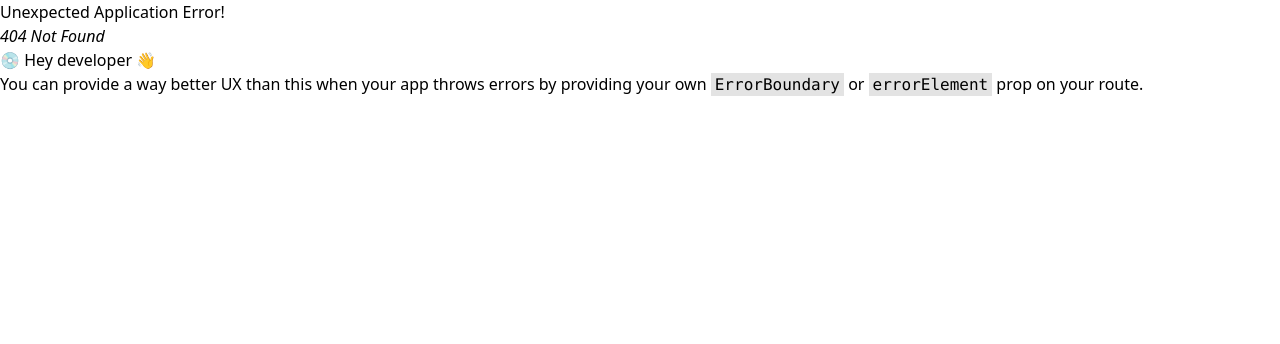
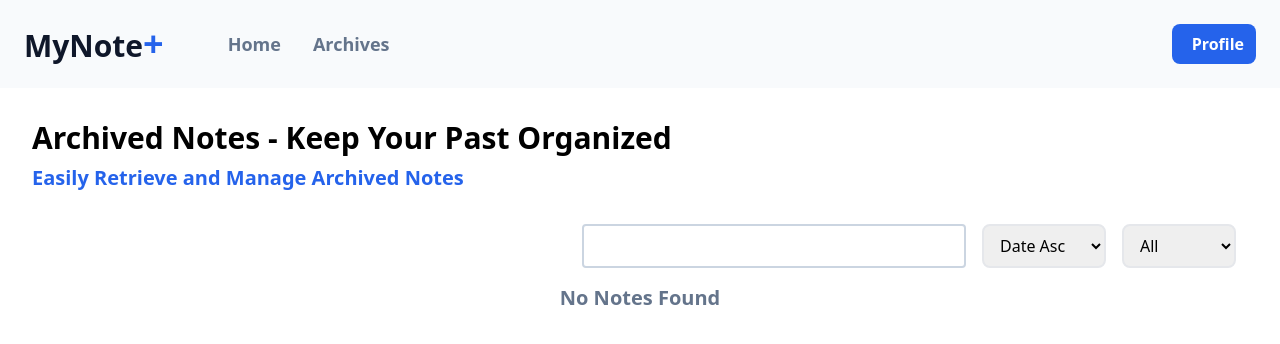
Before and after one commit to mausneg/MyNote, a React app: page /archive in a window 1280 px wide. Before the commit this address had no page. Shown: the top 344 px of the page. Built offline with nearby package versions, Linux system fonts and the light colour scheme; the HTML template or start-up script is replaced by a standard one.

Commit message:
add search, filter, sort

```diff
--- a/src/components/Elements/LinkNavbar/index.jsx
+++ b/src/components/Elements/LinkNavbar/index.jsx
@@ -1,13 +1,13 @@
-import { Link } from "react-router-dom";
+// import { Link } from "react-router-dom";
 
 export default function LinkNavbar(prop) {
   const { text, to = "/" } = prop;
   return (
-    <Link
+    <a
       className="text-slate-500 font-semibold text-lg hover:text-slate-400"
-      to={to}
+      href={to}
     >
       {text}
-    </Link>
+    </a>
   );
 }
--- a/src/components/Elements/SearchBar/index.jsx
+++ b/src/components/Elements/SearchBar/index.jsx
@@ -1,7 +1,13 @@
-export default function SearchBar() {
+export default function SearchBar(prop) {
+  const { onChange } = prop;
+
   return (
-    <div className="border-2 border-slate-300 w-full rounded flex justify-between items-center px-2 py-1 bg-transparent">
-      <input type="text" className="w-full focus:outline-none bg-transparent" />
+    <div className="border-2 border-slate-300 w-96 rounded flex justify-between items-center px-2 py-1 bg-transparent">
+      <input
+        type="text"
+        className="w-full focus:outline-none bg-transparent"
+        onChange={onChange}
+      />
       <i className="fa-solid fa-magnifying-glass text-slate-400"></i>
     </div>
   );
--- /dev/null
+++ b/src/components/Elements/Select/index.jsx
@@ -0,0 +1,16 @@
+export default function Select(prop) {
+  const { values, onChange } = prop;
+
+  return (
+    <select
+      className="border-2 border-gray-200 rounded-lg px-3 py-2 focus:outline-slate-200"
+      onChange={onChange}
+    >
+      {values.map((value) => (
+        <option key={value} value={value}>
+          {value}
+        </option>
+      ))}
+    </select>
+  );
+}
--- a/src/components/Fragments/CardList.jsx
+++ b/src/components/Fragments/CardList.jsx
@@ -1,15 +1,24 @@
 import Card from "./Card";
 import React from "react";
+import SortFilter from "./SortFilter";
 
 export default function CardList(prop) {
-  const [notes, setNotes] = React.useState(prop.notes);
+  const { archive } = prop;
+  const [notes, setNotes] = React.useState(
+    JSON.parse(localStorage.getItem("notes")).filter(
+      (item) => item.archived === archive
+    )
+  );
+
   function handleDelete(id) {
+    const notes = JSON.parse(localStorage.getItem("notes"));
     const updatedNotes = notes.filter((item) => item.id !== id);
     localStorage.setItem("notes", JSON.stringify(updatedNotes));
-    setNotes(updatedNotes);
+    setNotes(updatedNotes.filter((item) => item.archived === archive));
   }
   function handleArchive(id) {
     let status;
+    const data = JSON.parse(localStorage.getItem("notes"));
     const updatedNotes = notes.map((item) => {
       if (item.id === id) {
         status = item.archived;
@@ -17,16 +26,73 @@ export default function CardList(prop) {
       }
       return item;
     });
+    const updateData = data.map((item) => {
+      if (item.id === id) {
+        item.archived = !item.archived;
+      }
+      return item;
+    });
     const updatedNotesUnarchived = updatedNotes.filter(
       (item) => item.archived === status
     );
-    localStorage.setItem("notes", JSON.stringify(updatedNotes));
+    localStorage.setItem("notes", JSON.stringify(updateData));
     setNotes(updatedNotesUnarchived);
+  }
+
+  function handleSortFilter({ search, sort, filter }) {
+    const notes = JSON.parse(localStorage.getItem("notes")).filter(
+      (item) => item.archived === archive
+    );
+    let updateNotes;
+
+    if (search) {
+      updateNotes = notes.filter((item) =>
+        item.title.toLowerCase().includes(search.toLowerCase())
+      );
+    } else updateNotes = notes;
+
+    updateNotes = updateNotes.filter((item) => {
+      if (filter === "All") return item;
+      else return item.category === filter;
+    });
+
+    if (sort === "Date Asc") {
+      updateNotes.sort((a, b) => {
+        const dateA = new Date(a.date);
+        const dateB = new Date(b.date);
+        return dateA - dateB;
+      });
+    } else if (sort === "Date Desc") {
+      updateNotes.sort((a, b) => {
+        const dateA = new Date(a.date);
+        const dateB = new Date(b.date);
+        return dateB - dateA;
+      });
+    } else if (sort === "Title Asc") {
+      updateNotes.sort((a, b) => {
+        const titleA = a.title.toLowerCase();
+        const titleB = b.title.toLowerCase();
+        return titleA.localeCompare(titleB);
+      });
+    } else if (sort === "Title Desc") {
+      updateNotes.sort((a, b) => {
+        const titleA = a.title.toLowerCase();
+        const titleB = b.title.toLowerCase();
+        return titleB.localeCompare(titleA);
+      });
+    }
+    setNotes(updateNotes);
   }
 
   return (
     <div className="flex flex-wrap">
-      {notes.map((item) => (
+      <SortFilter sortFilter={handleSortFilter} />
+      {notes.length === 0 ? (
+        <div className="text-xl font-bold text-slate-500 text-center w-full">
+          No Notes Found
+        </div>
+      ) : (
+        notes.map((item) => (
           <Card
             key={item.id}
             id={item.id}
@@ -39,7 +105,8 @@ export default function CardList(prop) {
             onDelete={handleDelete}
             onArchive={handleArchive}
           />
-      ))}
+        ))
+      )}
     </div>
   );
 }
--- a/src/components/Fragments/Navbar.jsx
+++ b/src/components/Fragments/Navbar.jsx
@@ -1,4 +1,3 @@
-import SearchBar from "../Elements/SearchBar";
 import Button from "../Elements/Button";
 import LinkNavbar from "../Elements/LinkNavbar";
 
@@ -14,11 +13,10 @@ export default function Navbar() {
         </div>
         <div className="flex gap-8">
           <LinkNavbar text="Home" to="/" />
-          <LinkNavbar text="Archives" to="/" />
+          <LinkNavbar text="Archives" to="/archive" />
         </div>
       </div>
-      <div className="flex w-1/3 justify-center gap-8">
-        <SearchBar />
+      <div className="flex w-1/3 justify-end gap-8">
         <Button text="Profile">
           <i className="fa-solid fa-user"></i>
         </Button>
--- /dev/null
+++ b/src/components/Fragments/SortFilter.jsx
@@ -0,0 +1,34 @@
+import Select from "../Elements/Select";
+import SearchBar from "../Elements/SearchBar";
+import React from "react";
+
+export default function SortFilter(prop) {
+  const sortValues = ["Date Asc", "Date Desc", "Title Asc", "Title Desc"];
+  const filterValues = ["All", "Personal", "Work", "Ideas", "Finance"];
+  const { sortFilter } = prop;
+  const [search, setSearch] = React.useState("");
+  const [sort, setSort] = React.useState(sortValues[0]);
+  const [filter, setFilter] = React.useState(filterValues[0]);
+
+  function handleSearch(e) {
+    setSearch(e.target.value);
+    console.log(search);
+  }
+  function handleSort(e) {
+    setSort(e.target.value);
+  }
+  function handleFilter(e) {
+    setFilter(e.target.value);
+  }
+  React.useEffect(() => {
+    sortFilter({ search, sort, filter });
+  }, [search, sort, filter]);
+
+  return (
+    <div className="w-full flex justify-end mb-4 px-3 gap-4">
+      <SearchBar onChange={handleSearch} />
+      <Select values={sortValues} onChange={handleSort} />
+      <Select values={filterValues} onChange={handleFilter} />
+    </div>
+  );
+}
--- /dev/null
+++ b/src/components/pages/archive.jsx
@@ -0,0 +1,22 @@
+import Base from "../Layout/Base";
+import Navbar from "../Fragments/Navbar";
+import CardList from "../Fragments/CardList";
+
+export default function Archive() {
+  return (
+    <Base>
+      <Navbar />
+      <div className="p-8">
+        <div className="mb-8">
+          <h1 className="text-3xl font-bold mb-2">
+            Archived Notes - Keep Your Past Organized
+          </h1>
+          <h3 className="text-xl font-bold text-blue-600">
+            Easily Retrieve and Manage Archived Notes
+          </h3>
+        </div>
+        <CardList archive={true} />
+      </div>
+    </Base>
+  );
+}
--- a/src/components/pages/home.jsx
+++ b/src/components/pages/home.jsx
@@ -1,7 +1,6 @@
 import Base from "../Layout/Base";
 import Navbar from "../Fragments/Navbar";
 import CardList from "../Fragments/CardList";
-
 
 const data = [
   {
@@ -59,8 +58,6 @@ const data = [
 if (!localStorage.getItem("notes")) {
   localStorage.setItem("notes", JSON.stringify(data));
 }
-const notes = JSON.parse(localStorage.getItem("notes"));
-const notesUnarchived = notes.filter((item) => item.archived === false);
 
 export default function Home() {
   return (
@@ -75,7 +72,7 @@ export default function Home() {
             Organize, Collaborate, and Simplify Your Notes
           </h3>
         </div>
-        <CardList notes={notesUnarchived} />
+        <CardList archive={false} />
       </div>
     </Base>
   );
--- a/src/main.jsx
+++ b/src/main.jsx
@@ -3,12 +3,17 @@ import ReactDOM from "react-dom/client";
 import "./index.css";
 import { createBrowserRouter, RouterProvider } from "react-router-dom";
 import Home from "./components/pages/home";
+import Archive from "./components/pages/archive";
 
 const router = createBrowserRouter([
   {
     path: "/",
     element: <Home />,
   },
+  {
+    path: "/archive",
+    element: <Archive />,
+  }
 ]);
 
 ReactDOM.createRoot(document.getElementById("root")).render(
```
Lines whose indentation alone changed are shown as unchanged.
